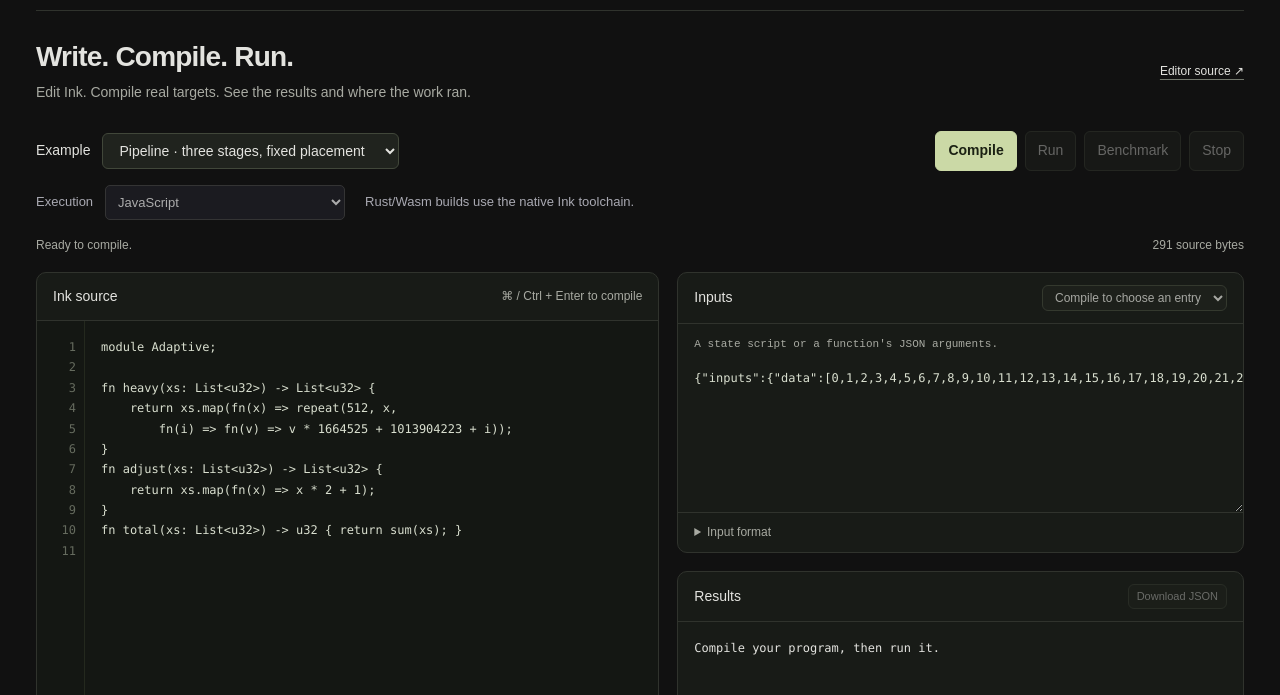
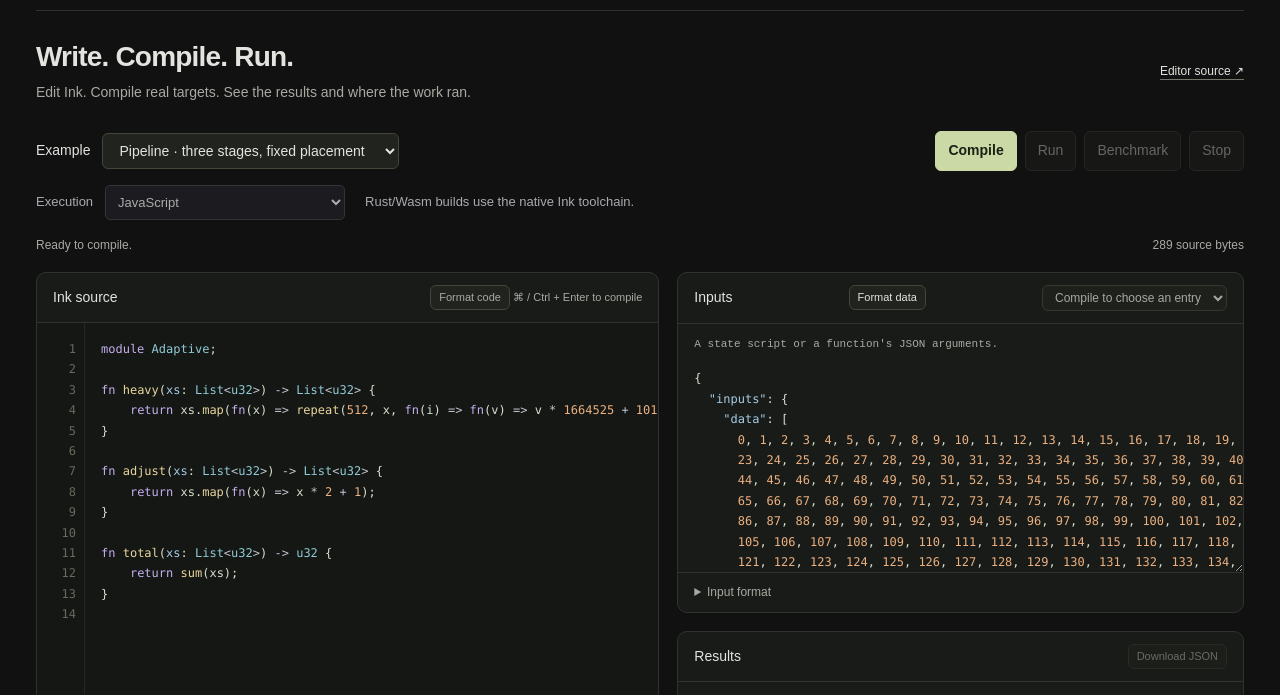
Before and after one commit to siliconjungle/ink-environment, a website built with Vite: page index.html in a window 1280 px wide. Shown: the part 92-787 px from the top of the page. Built offline with nearby package versions, Linux system fonts and the light colour scheme.

Commit message:
Share Ink syntax highlighting and lossless playground formatters

```diff
--- a/src/index.ts
+++ b/src/index.ts
@@ -1,4 +1,5 @@
 import "./style.css";
+import {highlightCode, formatInk, formatJSON} from "./ink-syntax.mjs";
 import { enableBundles } from "./bundles";
 import { Compiler, Runner, type Artifact } from "./client";
 import { examples } from "./examples";
@@ -44,8 +45,8 @@ export function mountEnvironment(
   <div class="env-intro"><div><h1>Write. Compile. Run.</h1><p>Edit Ink. Compile real targets. See the results and where the work ran.</p></div><a class="env-repo" href="https://github.com/siliconjungle/ink-environment">Editor source ↗</a></div>
   <div class="env-toolbar"><label>Example <select id="env-example" aria-label="Example program"></select></label><div class="env-actions"><button id="env-compile" class="env-primary">Compile</button><button id="env-run" disabled>Run</button><button id="env-benchmark" disabled>Benchmark</button><button id="env-stop" disabled>Stop</button></div></div>
   <div class="env-execution"><label>Execution <select id="env-backend"><option value="javascript">JavaScript</option><option value="gpu">WebGPU · requires device support</option></select></label><span>Rust/Wasm builds use the native Ink toolchain.</span></div><div class="env-status" role="status" aria-live="polite"><span id="env-status">Ready to compile.</span><span id="env-size"></span></div>
-  <div class="env-grid"><section class="env-panel env-source"><div class="env-panel-heading"><h2>Ink source</h2><span>⌘ / Ctrl + Enter to compile</span></div><label class="env-sr" for="env-source">Ink source</label><div class="env-editor"><pre id="env-lines" aria-hidden="true"></pre><textarea id="env-source" spellcheck="false" autocapitalize="off" autocomplete="off" wrap="off"></textarea></div></section>
-  <div class="env-right"><section class="env-panel"><div class="env-panel-heading"><h2>Inputs</h2><select id="env-entry" aria-label="Entry point" disabled><option>Compile to choose an entry</option></select></div><p id="env-signature" class="env-signature">A state script or a function's JSON arguments.</p><label class="env-sr" for="env-input">Input JSON</label><textarea id="env-input" class="env-input" spellcheck="false" wrap="off"></textarea><details class="env-help"><summary>Input format</summary><p>Functions take a JSON argument array, for example <code>[[1, 2, 3], 2]</code>. State scripts take <code>[{"call":"total","args":[]}]</code>. Integer tokens keep their exact precision; use <code>{"Int":"123"}</code> for exact Int values. Pure pipelines use <code>{"inputs":{},"steps":[{"id":"a","call":"transform","args":[[1,2,3]]}]}</code>; later arguments can use <code>{"step":"a"}</code>. Single-file programs only.</p></details></section>
+  <div class="env-grid"><section class="env-panel env-source"><div class="env-panel-heading"><h2>Ink source</h2><div><button id="env-format-source">Format code</button> <span>⌘ / Ctrl + Enter to compile</span></div></div><label class="env-sr" for="env-source">Ink source</label><div class="env-editor"><pre id="env-lines" aria-hidden="true"></pre><div class="env-code-area"><pre id="env-source-highlight" aria-hidden="true"></pre><textarea id="env-source" spellcheck="false" autocapitalize="off" autocomplete="off" wrap="off"></textarea></div></div></section>
+  <div class="env-right"><section class="env-panel"><div class="env-panel-heading"><h2>Inputs</h2><button id="env-format-input">Format data</button><select id="env-entry" aria-label="Entry point" disabled><option>Compile to choose an entry</option></select></div><p id="env-signature" class="env-signature">A state script or a function's JSON arguments.</p><label class="env-sr" for="env-input">Input JSON</label><div class="env-code-area env-input-editor"><pre id="env-input-highlight" aria-hidden="true"></pre><textarea id="env-input" class="env-input" spellcheck="false" autocapitalize="off" autocomplete="off" wrap="off"></textarea></div><details class="env-help"><summary>Input format</summary><p>Functions take a JSON argument array, for example <code>[[1, 2, 3], 2]</code>. State scripts take <code>[{"call":"total","args":[]}]</code>. Integer tokens keep their exact precision; use <code>{"Int":"123"}</code> for exact Int values. Pure pipelines use <code>{"inputs":{},"steps":[{"id":"a","call":"transform","args":[[1,2,3]]}]}</code>; later arguments can use <code>{"step":"a"}</code>. Single-file programs only.</p></details></section>
   <section class="env-panel env-result"><div class="env-panel-heading"><h2>Results</h2><button id="env-download-result" disabled>Download JSON</button></div><pre id="env-result" tabindex="0">Compile your program, then run it.</pre></section></div></div>
   <section class="env-panel env-placement"><div class="env-panel-heading"><h2>Execution placement</h2><span id="env-targets">Compile to inspect targets</span></div><div id="env-stage-strip" class="env-stage-strip"></div><pre id="env-placement">No execution yet.</pre></section><section class="env-panel env-performance"><div class="env-panel-heading"><h2>Performance</h2><span>Measured here, on this browser</span></div><div class="env-metrics"><div><span>Compile</span><strong id="env-compile-time">—</strong></div><div><span>First execution + output consumption</span><strong id="env-first-time">—</strong></div><div><span>Repeated median · output checked</span><strong id="env-median-time">—</strong></div><div><span>Samples</span><strong id="env-sample-count">—</strong></div></div><p id="env-measure-note">Run records one execution. Benchmark repeats the complete workload, starting with fresh state each time and consuming every returned value.</p><details><summary>Timing boundary and samples</summary><pre id="env-details">No measurements yet.</pre><p>Execution includes function calls or state creation and the full command script, plus output consumption and repeatability checks. Compiler loading, compilation, input validation/conversion, module loading and output formatting are separate. Rendering and worker message delivery are outside the execution timer. These are local measurements, not a comparison against another language or backend.</p></details></section>
   <details class="env-generated"><summary>Compiled artifacts <span id="env-code-size"></span></summary><button id="env-download-js" disabled>Download JavaScript</button><button id="env-download-rust" disabled>Download Rust source</button><pre id="env-generated-code" tabindex="0">No compiled module yet.</pre></details>
@@ -87,8 +88,17 @@ export function mountEnvironment(
     example.disabled = busy;
     source.readOnly = busy;
     input.readOnly = busy;
+    element<HTMLButtonElement>("format-source").disabled=busy;
+    element<HTMLButtonElement>("format-input").disabled=busy;
   }
+  function paint(editor:HTMLTextAreaElement, id:string, language:string) {
+    const mirror=element(id);mirror.innerHTML=highlightCode(editor.value,language)+"\n";
+    mirror.scrollTop=editor.scrollTop;mirror.scrollLeft=editor.scrollLeft;
+  }
+  function pretty(text:string){try{return formatJSON(text);}catch{return text;}}
+  function formattedSource(text:string){try{return formatInk(text);}catch{return text;}}
   function lines() {
+    paint(source,"source-highlight","ink");
     element("lines").textContent = Array.from(
       { length: source.value.split("\n").length },
       (_, i) => String(i + 1),
@@ -273,10 +283,9 @@ export function mountEnvironment(
       );
       if (disposed || current !== sequence) return;
       resultJson = value.resultJson;
-      element("result").textContent =
-        resultJson.length > 60000
-          ? `${resultJson.slice(0, 60000)}\n… display truncated. Download JSON for the complete result.`
-          : pretty(resultJson);
+      const display=pretty(resultJson);
+      element("result").innerHTML=highlightCode(display.slice(0,60000),"json");
+      if(display.length>60000)element("result").append(document.createTextNode("\n… display truncated. Download JSON for the complete result."));
       element<HTMLButtonElement>("download-result").disabled = false;
       element("first-time").textContent = format(value.firstMs);
       element("median-time").textContent = format(value.medianMs);
@@ -372,42 +381,14 @@ export function mountEnvironment(
       }
     }
   }
-  function pretty(text: string) {
-    // Pretty-print without reparsing exact integers through JavaScript Number.
-    let result = "",
-      indent = 0,
-      string = false,
-      escaped = false;
-    for (let i = 0; i < text.length; i++) {
-      const c = text[i];
-      if (string) {
-        result += c;
-        if (escaped) escaped = false;
-        else if (c === "\\") escaped = true;
-        else if (c === '"') string = false;
-        continue;
-      }
-      if (c === '"') {
-        string = true;
-        result += c;
-      } else if (c === "{" || c === "[") {
-        result += c;
-        if (text[i + 1] !== "}" && text[i + 1] !== "]") {
-          indent++;
-          result += "\n" + "  ".repeat(indent);
-        }
-      } else if (c === "}" || c === "]") {
-        if (text[i - 1] !== "{" && text[i - 1] !== "[") {
-          indent--;
-          result += "\n" + "  ".repeat(Math.max(0, indent));
-        }
-        result += c;
-      } else if (c === ",") result += ",\n" + "  ".repeat(indent);
-      else if (c === ":") result += ": ";
-      else result += c;
-    }
-    return result;
-  }
+  element("format-source").onclick=()=>{
+    try{source.setRangeText(formatInk(source.value),0,source.value.length,"preserve");source.dispatchEvent(new Event("input"));status("Source formatted. Compile to run it.");}
+    catch(error){status(error instanceof Error?error.message:String(error),true);}
+  };
+  element("format-input").onclick=()=>{
+    try{input.setRangeText(formatJSON(input.value),0,input.value.length,"preserve");input.dispatchEvent(new Event("input"));status("Data formatted; exact numeric tokens preserved.");}
+    catch(error){status(error instanceof Error?error.message:String(error),true);}
+  };
   compileButton.onclick = compile;
   runButton.onclick = () => run(false);
   benchmarkButton.onclick = () => run(true);
@@ -421,8 +402,9 @@ export function mountEnvironment(
   };
   example.onchange = () => {
     selectedExample = examples.find((value) => value.id === example.value)!;
-    source.value = selectedExample.source;
-    input.value = selectedExample.input;
+    source.value = formattedSource(selectedExample.source);
+    input.value = pretty(selectedExample.input);
+    paint(input,"input-highlight","json");
     void release(artifact);
     artifact = null;
     lines();
@@ -439,8 +421,12 @@ export function mountEnvironment(
   };
   source.onscroll = () => {
     element("lines").scrollTop = source.scrollTop;
+    element("source-highlight").scrollTop=source.scrollTop;
+    element("source-highlight").scrollLeft=source.scrollLeft;
   };
+  input.onscroll=()=>{element("input-highlight").scrollTop=input.scrollTop;element("input-highlight").scrollLeft=input.scrollLeft;};
   input.oninput = () => {
+    paint(input,"input-highlight","json");
     resetRun();
     save();
   };
@@ -475,8 +461,8 @@ export function mountEnvironment(
   element("download-rust").onclick = () => { if (artifact?.rust) download(artifact.rust, "ink-program.rs", "text/plain"); };
   element("download-result").onclick = () =>
     download(resultJson, "ink-result.json", "application/json");
-  source.value = options.initialSource ?? selectedExample.source;
-  input.value = options.initialInput ?? selectedExample.input;
+  source.value = options.initialSource ?? formattedSource(selectedExample.source);
+  input.value = options.initialInput ?? pretty(selectedExample.input);
   if (options.storageKey && !options.initialSource && !options.initialExample) {
     try {
       const saved = JSON.parse(
@@ -498,6 +484,7 @@ export function mountEnvironment(
     }
   }
   lines();
+  paint(input,"input-highlight","json");
   controls();
   return {
     compile,
--- /dev/null
+++ b/src/ink-syntax.mjs
@@ -0,0 +1,103 @@
+// Shared, tolerant Ink presentation lexer. It never parses or executes a program.
+export const inkKeywords = new Set(`module import as pub private abstract refined protocol assume decreases invariant spec id record enum type const fn partial let var return if else match for in while limit state trainable adaptive learn frozen event keep change query reads writes emits emit requires ensures before result where law theorem assuming given by rewrite from to proof implementation representation abstraction initialise initialize step observe certificate normalize arithmetic induction cases intro exact apply list exists join semi anti on select approximates within absolute relative ulps sorted unique distinct order unordered preserves using generalizing then exactly forall exists`.split(/\s+/));
+const types=new Set('Unit Bool Int Nat String Bytes Option Result List Array Set Map Table Buffer Prop Proof u8 u16 u32 u64 i8 i16 i32 i64 f32 f64'.split(' '));
+const constants=new Set(['true','false','None','Some','Ok','Err','null','_']);
+const jsKeywords=new Set('import from export const let var return if else new await async function throw try catch finally typeof instanceof for of in while class extends switch case break default void null true false'.split(' '));
+const esc=s=>s.replaceAll('&','&amp;').replaceAll('<','&lt;').replaceAll('>','&gt;').replaceAll('"','&quot;');
+export function tokenize(text,language='ink') {
+ const out=[];let i=0;const add=(kind,end)=>{out.push({kind,text:text.slice(i,end),start:i,end});i=end;};
+ const numeric=language==='json'?/-?(?:0|[1-9]\d*)(?:\.\d+)?(?:[eE][+-]?\d+)?/y:/(?:0[xX][\da-fA-F_]+|\d[\d_]*(?:\.[\d_]+)?(?:[eE][+-]?[\d_]+)?)(?:f(?:32|64)|[ui](?:8|16|32|64)|n)?/y;
+ while(i<text.length){const c=text[i];
+  if(/\s/.test(c)){let j=i+1;while(j<text.length&&/\s/.test(text[j]))j++;add('space',j);continue;}
+  if(language!=='json'&&text.startsWith('//',i)){const j=text.indexOf('\n',i+2);add('comment',j<0?text.length:j);continue;}
+  if(language!=='json'&&text.startsWith('/*',i)){const j=text.indexOf('*/',i+2);add('comment',j<0?text.length:j+2);continue;}
+  if(c==='"'||(language==='javascript'&&(c==="'"||c==='`'))){let j=i+1;while(j<text.length){if(text[j]==='\\'){j=Math.min(j+2,text.length);continue;}if(text[j++]===c)break;}add('string',j);continue;}
+  numeric.lastIndex=i;const n=numeric.exec(text);if(n){add('number',numeric.lastIndex);continue;}
+  const word=/[A-Za-z_][A-Za-z_\d]*/y;word.lastIndex=i;const w=word.exec(text);if(w){add('word',word.lastIndex);continue;}
+  const op=['->','=>','==','!=','<=','>=','&&','||','..','::',':=','**'].find(x=>text.startsWith(x,i));
+  if(op){add('operator',i+op.length);continue;}
+  add('(){}[],:;.'.includes(c)?'punctuation':'+-*/!=?&|^~<>%'.includes(c)?'operator':'unknown',i+1);
+ }
+ return out;
+}
+export function highlightCode(text,language='ink') {
+ const tokens=tokenize(text,language),significant=tokens.filter(x=>x.kind!=='space'&&x.kind!=='comment');
+ const positions=new Map(significant.map((t,i)=>[t,i]));
+ return tokens.map(t=>{let cls=t.kind;
+  if(cls==='word'){
+   const at=positions.get(t),next=significant[at+1]?.text,previous=significant[at-1]?.text;
+   if(constants.has(t.text))cls='constant';
+   else if((language==='javascript'?jsKeywords:inkKeywords).has(t.text))cls='keyword';
+   else if(types.has(t.text)||/^[A-Z]/.test(t.text))cls='type';
+   else if(previous==='fn'||next==='(')cls='function';
+   else if(next===':')cls='property';
+   else if(next==='<'){
+    let depth=0;
+    for(let j=at+1;j<Math.min(at+129,significant.length);j++){
+     if(significant[j].text==='<')depth++;
+     if(significant[j].text==='>'&&--depth===0){if(significant[j+1]?.text==='(')cls='function';break;}
+     if([';','{','}'].includes(significant[j].text))break;
+    }
+   }else cls='';
+  }else if(cls==='string'&&language==='json'&&significant[positions.get(t)+1]?.text===':')cls='property';
+  return ['space','punctuation','unknown','word',''].includes(cls)?esc(t.text):`<span class="tok-${cls}">${esc(t.text)}</span>`;
+ }).join('');
+}
+// Whitespace-only source formatting. A final lexical check prevents accidental
+// operator merging, changes to literal/comment bytes or incomplete input edits.
+export function formatInk(text,{width=88}={}){
+ if(text.length>4*1024*1024)throw new RangeError('Source is too large to format');
+ const ts=tokenize(text).filter(t=>t.kind!=='space');let level=0,line='',lines=[],stack=[],previous='';
+ const genericOpen=at=>{if(!(types.has(ts[at-1]?.text)||/^[A-Z]/.test(ts[at-1]?.text??'')||ts[at-2]?.text==='fn'||ts[at-1]?.kind==='word'))return false;let depth=0;for(let j=at;j<Math.min(at+129,ts.length);j++){const s=ts[j].text;if(s==='<')depth++;if((s==='>'||s==='>=')&&--depth===0)return s==='>='||['(',')',',',';','{','}','=','>',']','->','reads','writes','emits','requires','ensures','where'].includes(ts[j+1]?.text);if([';','{','}','&&','||'].includes(s))break;}return false;};
+ const flush=()=>{if(line.trim()){lines.push('    '.repeat(level)+line.trim());line='';}};
+ const write=(s,space=false)=>{if(space&&line&&!line.endsWith(' '))line+=' ';line+=s;};
+ for(let i=0;i<ts.length;i++){const t=ts[i],s=t.text,next=ts[i+1]?.text??'';
+  if(t.kind==='unknown')throw new SyntaxError('Finish the source before formatting');
+  if(t.kind==='string'&&(!s.endsWith('"')||s.length<2))throw new SyntaxError('Unclosed string');
+  if(t.kind==='comment'){
+   if(s.startsWith('/*')&&!s.endsWith('*/'))throw new SyntaxError('Unclosed comment');
+   if(s.startsWith('//')){write(s,!!line);lines.push('    '.repeat(level)+line.trimStart());line='';}else{flush();lines.push('    '.repeat(level)+s);}previous='';continue;
+  }
+  if(s==='{'){write(s,!!line&&!['(', '[', '.'].includes(previous));stack.push(s);if(next!=='}'){flush();level++;}}
+  else if(s==='}'){if(stack.pop()!=='{')throw new SyntaxError('Unbalanced braces');if(previous!=='{'){flush();level=Math.max(0,level-1);}write(s);if(![';',',',')',']','.','else'].includes(next)){flush();if(!stack.length&&['fn','query','change','record','enum','state','keep','trainable','learn','adaptive'].includes(next))lines.push('');}}
+  else if(s==='('||s==='['){write(s,s==='['&&inkKeywords.has(previous)&&previous!=='fn');stack.push(s);}
+  else if(s===')'||s===']'){if(stack.pop()!==(s===')'?'(':'['))throw new SyntaxError('Unbalanced delimiters');write(s);}
+  else if(s===';'){write(s);flush();if(next&&['fn','query','change','record','enum','state','keep','trainable','learn','adaptive','import'].includes(next)&&stack.length===0)lines.push('');}
+  else if(s===','){write(s);if(stack.at(-1)==='{')flush();else if(line.length+level*4>width){flush();}else write(' ');}
+  else if(s===':'){write(': ');}
+  else if(s==='.'||s==='..'){write(s);}
+  else if(s==='<'&&genericOpen(i)){write(s);stack.push('<');}
+  else if(s==='>'&&stack.at(-1)==='<'){stack.pop();write(s);}
+  else if(s==='>='&&stack.at(-1)==='<'){stack.pop();write('>= ');}
+  else if(t.kind==='operator'){write(s,!['!','~','?'].includes(s));if(!['!','~','?'].includes(s))write(' ');}
+  else{write(s,!!line&&!['(', '[', '.', '..','<'].includes(previous)&&!line.endsWith(' '));}
+  previous=s;
+ }
+ flush();if(stack.length)throw new SyntaxError('Finish the source before formatting');
+ const result=lines.join('\n')+'\n';
+ const again=tokenize(result).filter(t=>t.kind!=='space');
+ if(again.length!==ts.length||again.some((t,i)=>t.kind!==ts[i].kind||t.text!==ts[i].text))throw new SyntaxError('Formatting would change source tokens');
+ return result;
+}
+// Lossless JSON formatter: numbers and string spellings remain raw tokens. Never
+// parse a whole document through Number, so integers/exponents/duplicate keys stay.
+export function formatJSON(text,{width=88}={}){
+ if(text.length>4*1024*1024)throw new RangeError('JSON is too large to format');
+ const all=tokenize(text,'json');if(all.some(t=>t.kind==='space'&&/[^ \t\r\n]/.test(t.text)))throw new SyntaxError('Invalid JSON whitespace');
+ const ts=all.filter(t=>t.kind!=='space');let i=0;
+ const take=s=>{if(ts[i++]?.text!==s)throw new SyntaxError('Invalid JSON');};
+ function parse(depth=0){if(depth>128)throw new RangeError('JSON nesting limit');const t=ts[i];if(!t)throw new SyntaxError('Incomplete JSON');
+  if(t.text==='['){i++;const items=[];if(ts[i]?.text!==']'){for(;;){items.push(parse(depth+1));if(ts[i]?.text!==',')break;i++;}}take(']');return {kind:'array',items};}
+  if(t.text==='{'){i++;const items=[];if(ts[i]?.text!=='}'){for(;;){const key=ts[i++];if(key?.kind!=='string')throw new SyntaxError('Expected JSON key');JSON.parse(key.text);take(':');items.push([key.text,parse(depth+1)]);if(ts[i]?.text!==',')break;i++;}}take('}');return {kind:'object',items};}
+  if(t.kind==='string')JSON.parse(t.text);else if(t.kind!=='number'&&!['true','false','null'].includes(t.text))throw new SyntaxError('Invalid JSON token');i++;return {kind:'raw',text:t.text};
+ }
+ const tree=parse();if(i!==ts.length)throw new SyntaxError('Unexpected JSON token');
+ function short(n,budget){if(n.kind==='raw')return n.text.length<=budget?n.text:null;if(n.kind==='object')return n.items.length?null:'{}';let s='[';for(const x of n.items){const item=short(x,budget-s.length-1);if(item===null)return null;s+=(s.length>1?', ':'')+item;if(s.length+1>budget)return null;}return s+']';}
+ function render(n,depth){const pad='  '.repeat(depth),inner=pad+'  ';const compact=short(n,width-pad.length);if(compact!==null)return compact;
+  if(n.kind==='raw')return n.text;
+  if(n.kind==='object')return '{\n'+n.items.map(([k,v])=>inner+k+': '+render(v,depth+1)).join(',\n')+'\n'+pad+'}';
+  if(n.items.every(x=>x.kind==='raw')){const lines=[];let line=inner;for(const item of n.items){const tail=line===inner?'':', ';if(line!==inner&&line.length+tail.length+item.text.length>width){lines.push(line+',');line=inner+item.text;}else line+=tail+item.text;}lines.push(line);return '[\n'+lines.join('\n')+'\n'+pad+']';}
+  return '[\n'+n.items.map(v=>inner+render(v,depth+1)).join(',\n')+'\n'+pad+']';
+ }
+ return render(tree,0);
+}
--- a/src/style.css
+++ b/src/style.css
@@ -156,7 +156,7 @@ body:has(.ink-environment) {
   height: 560px;
   background: #141713;
 }
-.env-editor pre {
+.env-editor > pre {
   width: 48px;
   flex-shrink: 0;
   user-select: none;
@@ -425,3 +425,34 @@ body:has(.ink-environment) {
   font-size: 12px;
   color: #9db5ff;
 }
+/* A native textarea retains selection, IME, keyboard navigation and accessibility;
+   the inert mirror provides colors with precisely the same font and geometry. */
+.env-code-area { position: relative; flex: 1; min-width: 0; overflow: hidden; }
+.env-code-area pre,
+.ink-environment .env-code-area textarea {
+  margin: 0; padding: 16px; border: 0; width: 100%; height: 100%;
+  font: 12px/1.7 "IBM Plex Mono", ui-monospace, SFMono-Regular, Consolas, monospace;
+  font-variant-ligatures: none; letter-spacing: normal; tab-size: 4;
+  white-space: pre; overflow-wrap: normal; word-break: normal; text-align: left;
+}
+.env-code-area pre { position: absolute; inset: 0; overflow: hidden; pointer-events: none; color: #d9dfcf; }
+.ink-environment .env-code-area textarea {
+  position: relative; display: block; resize: none; background: transparent;
+  color: transparent; -webkit-text-fill-color: transparent; caret-color: #f2f2ec;
+}
+.env-code-area textarea::selection { background: #667c9a66; }
+.env-input-editor { height: 220px; min-height: 120px; max-height: 700px; resize: vertical; }
+.env-source .env-panel-heading > div { color: var(--muted); font-size: 11px; }
+.ink-environment .tok-keyword { color: #c6aff0; }
+.ink-environment .tok-type { color: #91cbd7; }
+.ink-environment .tok-function { color: #e8d69e; }
+.ink-environment .tok-string { color: #b6d39a; }
+.ink-environment .tok-number { color: #ecb080; }
+.ink-environment .tok-constant { color: #e9b48f; }
+.ink-environment .tok-property { color: #a5cce6; }
+.ink-environment .tok-operator { color: #c4c8d3; }
+.ink-environment .tok-comment { color: #929a86; font-style: italic; }
+@media (forced-colors: active) {
+  .env-code-area pre { display: none; }
+  .ink-environment .env-code-area textarea { color: CanvasText; -webkit-text-fill-color: CanvasText; caret-color: CanvasText; }
+}
```
Also changed, not shown: package.json (+5 -2 lines), tests/environment.test.mjs (+11 -0 lines), tests/syntax.test.mjs (added, +30 -0 lines), README.md, src/ink-syntax.d.mts (added).
